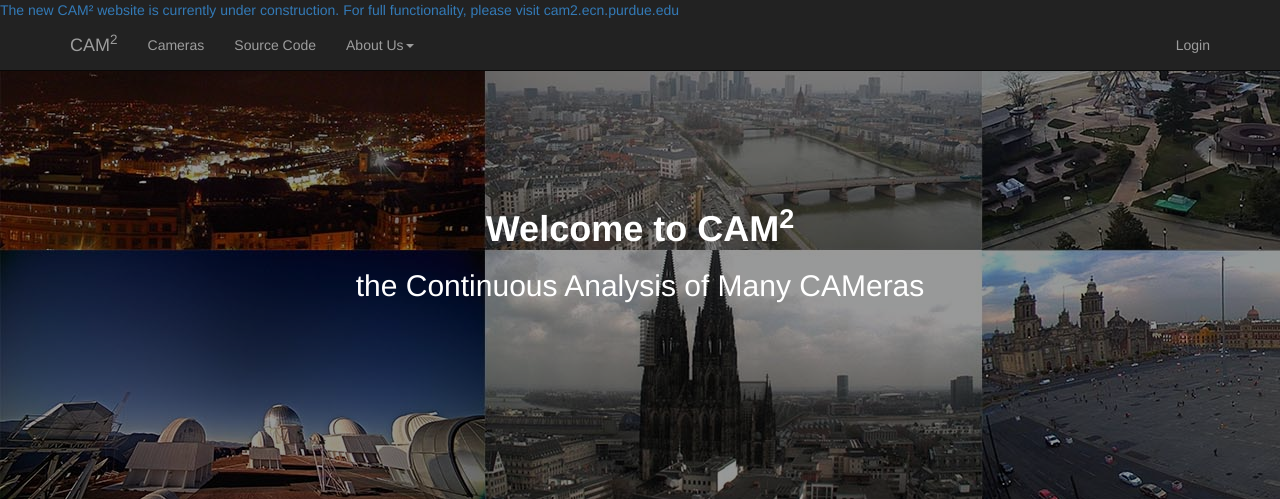
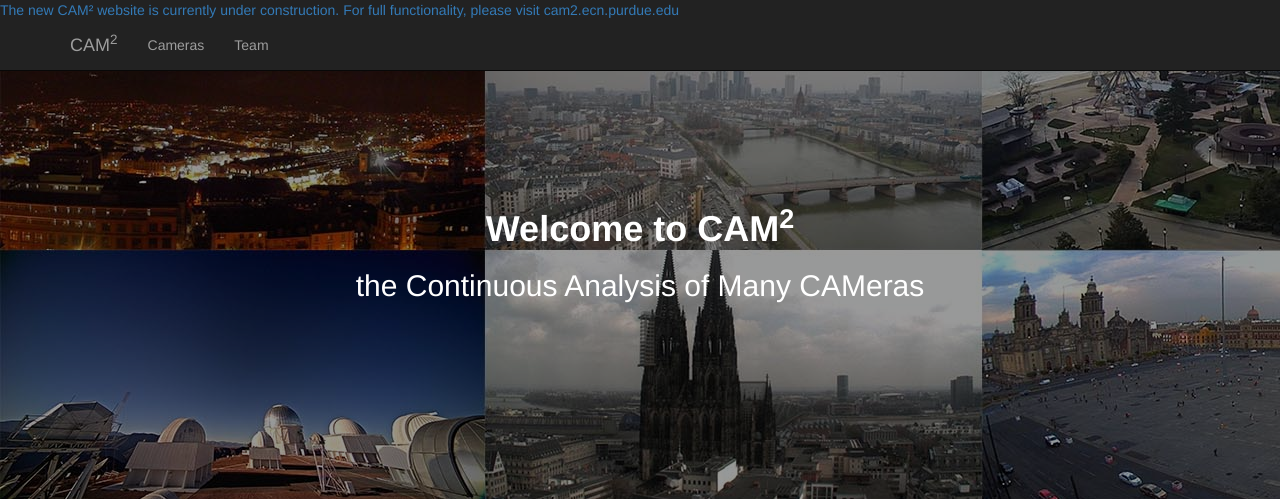
Before and after one commit to PurdueCAM2Project/CAM2WebUI, a Django app: template app/templates/app/index.html in a window 1280 px wide. Shown: the top 499 px of the page. Run offline with Django 3.2, Linux system fonts and the light colour scheme; the template is opened without the code that fills it, so the values that code supplies are empty; some libraries are stand-ins or nearby versions.

Commit message:
hide unused link and fix content margin

```diff
--- a/app/static/app/css/base.css
+++ b/app/static/app/css/base.css
@@ -55,3 +55,8 @@ a.devbanner:focus {
   color: #fff;
   background-color: #0269c2;
 }
+
+.main-content {
+  position: relative;
+  margin-top: 50px;
+}
--- a/app/templates/app/ack.html
+++ b/app/templates/app/ack.html
@@ -4,7 +4,7 @@
 <link rel="stylesheet" href="{% static "app/css/ack.css" %}" />
 {% endblock %}
 {% block content %}
-<div class="container">
+<div class="container main-content">
   <hr class="divide-divider">
   <div class="center">
     <h1>Acknowledgements</h1>
--- a/app/templates/app/base.html
+++ b/app/templates/app/base.html
@@ -34,8 +34,9 @@
       <div id="navbar" class="collapse navbar-collapse">
         <ul class="nav navbar-nav">
           <li><a href="/cameras/">Cameras</a></li>
-          <li><a href="">Source Code</a></li>
-          <li class="dropdown"> <a href="" class="dropdown-toggle" data-toggle="dropdown" role="button" aria-haspopup="true" aria-expanded="false">About Us<span class="caret"></span></a>
+          <li><a href="/team/">Team</a></li>
+          <li><a class="hidden" href="">Source Code</a></li>
+          <li class="dropdown hidden"> <a href="" class="dropdown-toggle" data-toggle="dropdown" role="button" aria-haspopup="true" aria-expanded="false">About Us<span class="caret"></span></a>
             <ul class="dropdown-menu">
               <li><a href="/team/">Team</a></li>
               <li><a href="">Publications</a></li>
@@ -43,7 +44,7 @@
             </ul>
           </li>
         </ul>
-        <ul class="nav navbar-nav navbar-right">
+        <ul class="nav navbar-nav navbar-right hidden">
           <li><a href="/login/">Login</a></li>
         </ul>
       </div>
--- a/app/templates/app/cameras.html
+++ b/app/templates/app/cameras.html
@@ -4,7 +4,7 @@
 <link rel="stylesheet" href="{% static "app/css/cameras.css " %}">
 {% endblock %}
 {% block content %}
-<div class="container">
+<div class="container main-content">
   <br>
   <div class="row">
     <div class="col-xs-4">
--- a/app/templates/app/faq.html
+++ b/app/templates/app/faq.html
@@ -4,7 +4,7 @@
 <link rel="stylesheet" href="{% static "app/css/faq.css" %}">
 {% endblock %}
 {% block content %}
-<div class="container">
+<div class="container main-content">
   <hr class="divide-divider">
   <h1>Frequency Asked Questions</h1>
   <hr class="divide-divider">
--- a/app/templates/app/index.html
+++ b/app/templates/app/index.html
@@ -4,14 +4,14 @@
 <link rel="stylesheet" href="{% static "app/css/index.css" %}">
 {% endblock %}
 {% block content %}
-<div class="splash">
+<div class="splash main-content">
   <img src="{% static "/app/img/background.jpg" %}">
   <div class="center">
      <h1>Welcome to CAM<sup>2</sup></h1>
      <h2>the Continuous Analysis of Many CAMeras</h2>
   </div>
 </div>
-<div class="container main-content">
+<div class="container">
   <hr class="divide-divider">
   <div class="row divide">
     <div class="col-sm-6 col-sm-push-6">
--- a/app/templates/app/privacy.html
+++ b/app/templates/app/privacy.html
@@ -4,7 +4,7 @@
 <link rel="stylesheet" href="{% static "app/css/privacy.css" %}">
 {% endblock %}
 {% block content %}
-<div class="container">
+<div class="container main-content">
   <h2>CAM2 PRIVACY POLICY</h2>
   <p>
     <strong>The Effective Date of this Privacy Policy is December 1, 2014.</strong>
--- a/app/templates/app/terms.html
+++ b/app/templates/app/terms.html
@@ -4,7 +4,7 @@
 <link rel="stylesheet" href="{% static "app/css/terms.css" %}">
 {% endblock %}
 {% block content %}
-<div class="container">
+<div class="container main-content">
   <h2>TERMS OF USE</h2>
   <p><strong>Effective Date: December 1, 2014</strong></p>
   <hr class="divide-divider">
```
